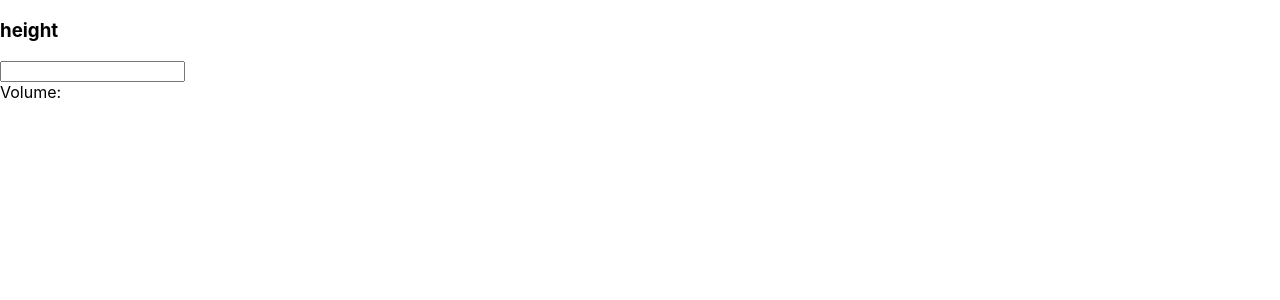
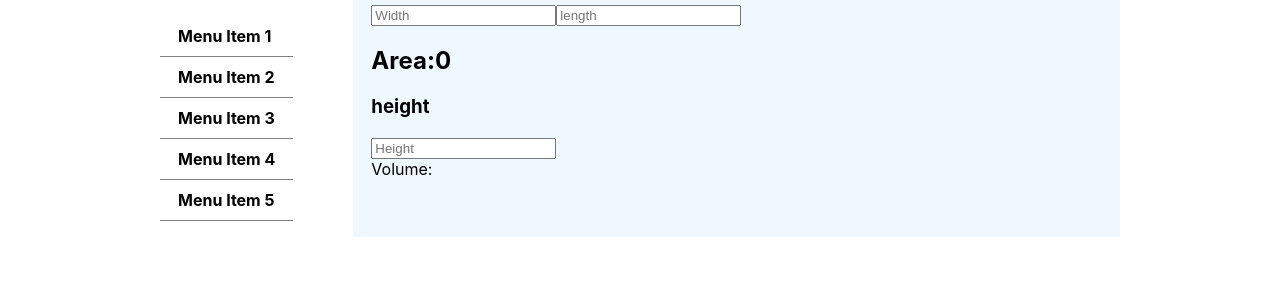
Before and after one commit to dtarxanyan/movies-project, a React (Create React App) app: page / in a window 1280 px wide. Shown: the top 300 px of the page. Built offline with nearby package versions, Linux system fonts and the light colour scheme.

Commit message:
task-4-competed

```diff
--- a/src/App.js
+++ b/src/App.js
@@ -5,17 +5,25 @@ import CalcVolume from "./components/calcVolume";
 
 class App extends React.Component {
     constructor(props) {
-        super(props);
+        super(props)
+        this.state={
+            width:0,
+            length:0
+        }
     }
 
     render() {
+        const{width,length}=this.state
         return (
-            // <Layout>
-            //     <RegistrationPage/>
-            // </Layout>
+             <Layout>
+                <input type='text' onChange={e=>this.setState({width:e.target.value})} placeholder="Width"/>
+                <input type='text' onChange={e=>this.setState({length:e.target.value})}  placeholder="length"/>
+                <h2>Area:{width*length}</h2>
+                <CalcVolume area={width*length} width={width} length={length}/>
+             </Layout>
 
 
-            <CalcVolume area={200}/>
+
         );
     }
 }
--- a/src/components/calcVolume/index.js
+++ b/src/components/calcVolume/index.js
@@ -1,12 +1,12 @@
 import React,{useState} from 'react'
 
 
-export default function CalcVolume({area}){
+export default function CalcVolume({area,width,length}){
 const [volume,setVolume]=useState('')
     return(<>
     <h3>height</h3>
-<input type='text' onChange={e=>setVolume(e.target.value*area)}/>
-<div>Volume:{volume}</div>
+<input type='text' placeholder='Height' onChange={e=>setVolume(e.target.value*area)}/>
+<div>Volume:{width!==undefined&&length!==undefined? volume:''}</div>
 
 </>)
 
```
